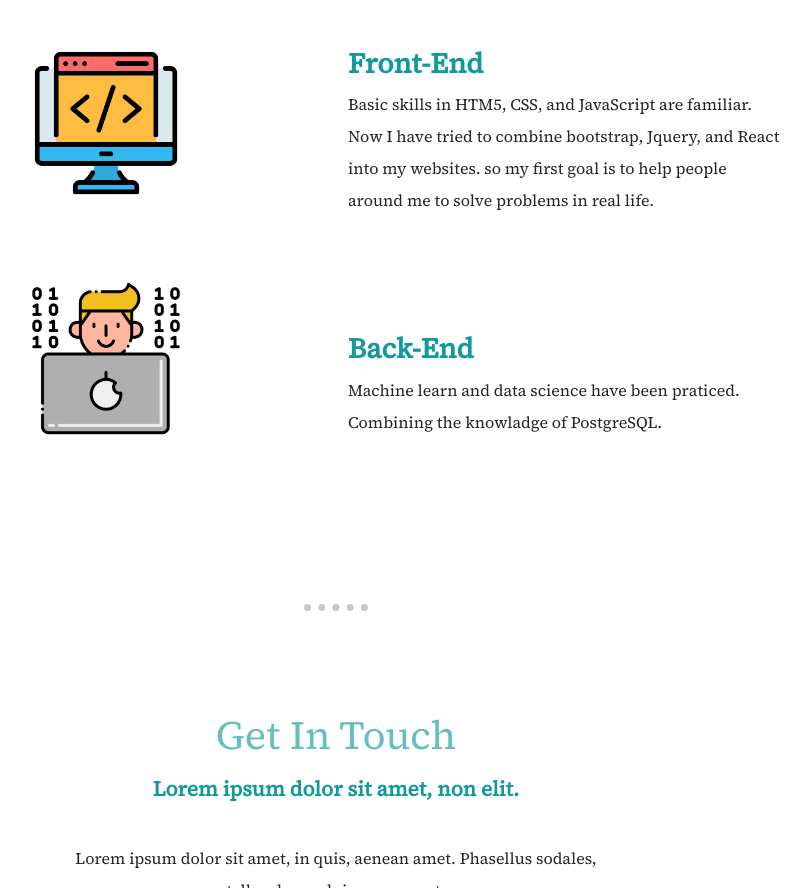
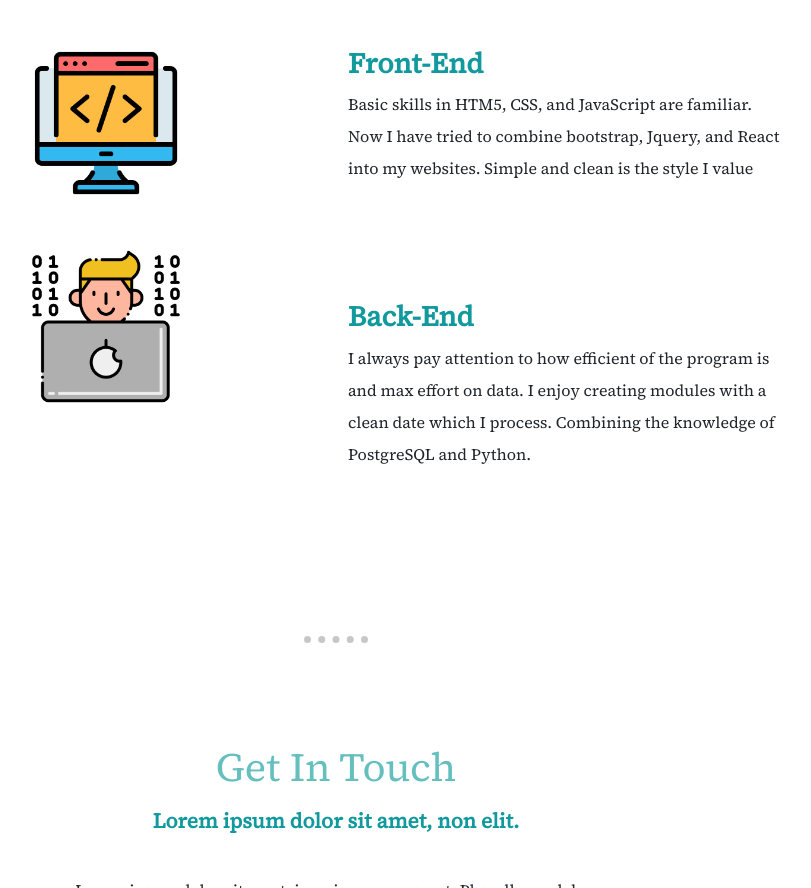
Before and after one commit to lexlu726/CV, a plain HTML site: page index.html in a window 1280 px wide. Shown: the part 1688-2576 px from the top of the page, without its empty margins (304-1115 px from the left). Drawn offline with nearby package versions, Linux system fonts and the light colour scheme.

Commit message:
what can i help section content update

```diff
--- a/index.html
+++ b/index.html
@@ -79,8 +79,7 @@
           <h3>Front-End</h3>
           <p>Basic skills in HTM5, CSS, and JavaScript are familiar.
             Now I have tried to combine bootstrap, Jquery,
-            and React into my websites.
-            so my first goal is to help people around me to solve problems in real life.</p>
+            and React into my websites. Simple and clean is the style I value</p>
         </div>
         <div class="col-lg-6 features-align">
           <img class="feature-img" src="images\programmer.png" alt="programmer-icon">
@@ -88,7 +87,9 @@
         </div>
         <div class="col-lg-6 features-words">
           <h3>Back-End</h3>
-          <p>Machine learn and data science have been praticed. Combining the knowladge of PostgreSQL. </p>
+          <p> I always pay attention to how efficient of the program is and max effort on data.
+            I enjoy creating modules with a clean date which I process.
+            Combining the knowledge of PostgreSQL and Python. </p>
 
         </div>
       </div>
```
